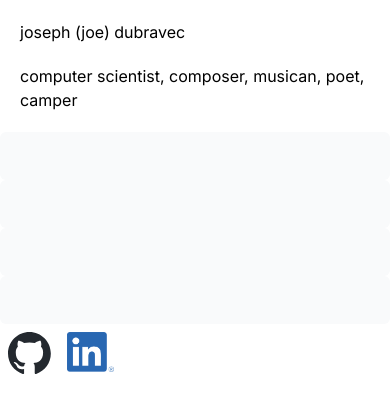
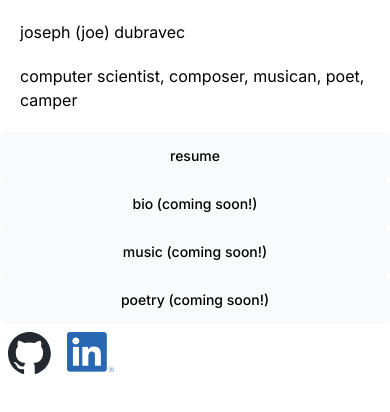
Before and after one commit to joedubravec/joedubravec.github.io, a Next.js app: page /joedubravec-dot-com/ in a window 390 px wide. Shown: the top 412 px of the page. Built offline with nearby package versions, Linux system fonts and the light colour scheme.

Commit message:
fix menu links to be mobile-friendly

```diff
--- a/app/menu.tsx
+++ b/app/menu.tsx
@@ -32,7 +32,7 @@ export default function Menu() {
             )}
           >
             {/* <LinkIcon className="w-6" /> */}
-            <p className="hidden md:block">{link.name}</p>
+            <p>{link.name}</p>
           </Link>
         );
       })}
```
